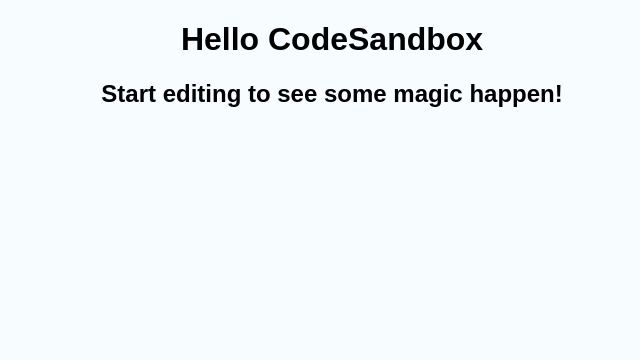
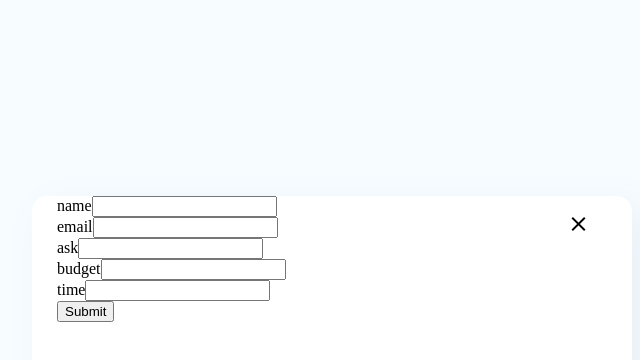
Before and after one commit to codacy20/react-ts-quote-form, a React (Create React App) app: page / in a window 1280 px wide. Shown: the top 360 px of the page, without its empty margins (308-948 px from the left). Built offline with nearby package versions, Linux system fonts and the light colour scheme.

Commit message:
basic component and state

```diff
--- a/public/index.html
+++ b/public/index.html
@@ -1,16 +1,23 @@
 <!DOCTYPE html>
 <html lang="en">
-
   <head>
-	<meta charset="utf-8">
-	<meta name="viewport" content="width=device-width, initial-scale=1, shrink-to-fit=no">
-	<meta name="theme-color" content="#000000">
+    <meta charset="utf-8" />
+    <meta
+      name="viewport"
+      content="width=device-width, initial-scale=1, shrink-to-fit=no"
+    />
+    <meta name="theme-color" content="#000000" />
     <!--
       manifest.json provides metadata used when your web app is added to the
       homescreen on Android. See https://developers.google.com/web/fundamentals/engage-and-retain/web-app-manifest/
     -->
-	<link rel="manifest" href="%PUBLIC_URL%/manifest.json">
-	<link rel="shortcut icon" href="%PUBLIC_URL%/favicon.ico">
+    <link rel="manifest" href="%PUBLIC_URL%/manifest.json" />
+    <link rel="shortcut icon" href="%PUBLIC_URL%/favicon.ico" />
+    <link
+      href="https://fonts.googleapis.com/icon?family=Material+Icons"
+      rel="stylesheet"
+    />
+
     <!--
       Notice the use of %PUBLIC_URL% in the tags above.
       It will be replaced with the URL of the `public` folder during the build.
@@ -20,7 +27,7 @@
       work correctly both with client-side routing and a non-root public URL.
       Learn how to configure a non-root public URL by running `npm run build`.
     -->
-	<title>React App</title>
+    <title>Quote form</title>
   </head>
 
   <body>
@@ -39,5 +46,4 @@
       To create a production bundle, use `npm run build` or `yarn build`.
     -->
   </body>
-
 </html>
--- a/src/Card.tsx
+++ b/src/Card.tsx
@@ -1,11 +1,14 @@
 import * as React from "react";
+import Form from "./form/Form";
 import "./styles.scss";
 
 export default function Card() {
   return (
     <div className="card-container">
-      <h1>Hello CodeSandbox</h1>
-      <h2>Start editing to see some magic happen!</h2>
+      <a href="#" className="exit">
+        <span className="material-icons">close</span>
+      </a>
+      <Form />
     </div>
   );
 }
--- /dev/null
+++ b/src/form/Form.tsx
@@ -0,0 +1,53 @@
+import React, { useState } from "react";
+import "./Form.scss";
+
+export default function Form() {
+  // Declare a new state variable, which we'll call "count"
+  const [name, setName] = useState("");
+  const [email, setEmail] = useState("");
+  const [ask, setAsk] = useState("");
+  const [budget, setBudget] = useState(0);
+  const [time, setTime] = useState(0);
+
+  return (
+    <div>
+      <div>
+        <label htmlFor="one">name</label>
+        <input type="text" id="one" onChange={(e) => setName(e.target.value)} />
+      </div>
+      <div>
+        <label htmlFor="two">email</label>
+        <input
+          type="text"
+          id="two"
+          onChange={(e) => setEmail(e.target.value)}
+        />
+      </div>
+      <div>
+        <label htmlFor="three">ask</label>
+        <input
+          type="text"
+          id="three"
+          onChange={(e) => setAsk(e.target.value)}
+        />
+      </div>
+      <div>
+        <label htmlFor="four">budget</label>
+        <input
+          type="text"
+          id="four"
+          onChange={(e) => setBudget(Number(e.target.value))}
+        />
+      </div>
+      <div>
+        <label htmlFor="five">time</label>
+        <input
+          type="text"
+          id="five"
+          onChange={(e) => setTime(Number(e.target.value))}
+        />
+      </div>
+      <button>Submit</button>
+    </div>
+  );
+}
--- a/src/styles.scss
+++ b/src/styles.scss
@@ -1,7 +1,23 @@
 .card-container {
-  font-family: sans-serif;
-  text-align: center;
+  width: 550px;
+  max-width: 70vw;
+  min-height: 40vh;
+  background: white;
+  box-shadow: 14px 14px 40px 0 rgba(118, 126, 173, 0.1);
+  border-radius: 15px;
+  padding: 0 25px 25px 25px;
+  position: relative;
+  .exit{
+    position: absolute;
+    top: 2vh;
+    right: 3.25vw;
+    color: black;
+  }
 }
 body {
   background-color: #f6fcff;
+  display: flex;
+  justify-content: center;
+  align-items:center;
+  height: 90vh;
 }
```
Also changed, not shown: src/form/Form.scss (added), src/header/Header.scss (added), src/header/Header.tsx (added). Lines whose indentation alone changed are shown as unchanged.
